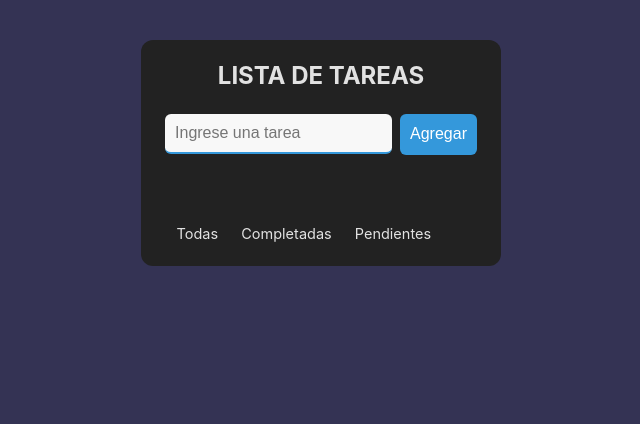
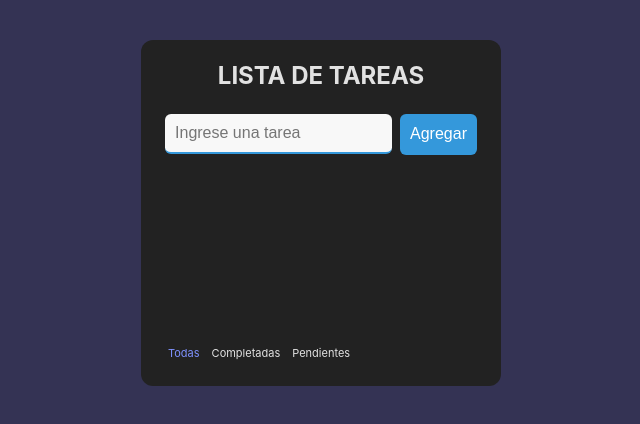
Before and after one commit to julianarrebola1591/argentina-programa-react-grupo1, a React (Vite) app in the folder proyecto-final/: page / in a window 1280 px wide. Shown: the top 424 px of the page, without its empty margins (319-959 px from the left). Built offline with nearby package versions, Linux system fonts and the light colour scheme; some icons are missing.

Commit message:
Combie un poco el css de los filtros y agregué funcionalidad

```diff
--- a/proyecto-final/src/App.jsx
+++ b/proyecto-final/src/App.jsx
@@ -38,19 +38,19 @@ function App() {
 
   const showAllTasks = () => {
     setFilter('all')
-    const newTasks = [...tasks]
+    setCurrentTasks(tasks)
   }
 
   const showCompletedTasks = () => {
     setFilter('completed')
     const newTasks = [...tasks]
-    setTasks(newTasks.filter((task) => task.taskDone === true))
+    setCurrentTasks(newTasks.filter((task) => task.taskDone === false))
   }
 
   const showPendingTasks = () => {
     setFilter('pending')
     const newTasks = [...tasks]
-    //setTasks(newTasks.filter((task) => task.taskDone === false))
+    setCurrentTasks(newTasks.filter((task) => task.taskDone === true))
   }
 
   console.log(tasks)
--- a/proyecto-final/src/components/Footer/Footer.css
+++ b/proyecto-final/src/components/Footer/Footer.css
@@ -7,16 +7,16 @@
 
 .filters-buttons {
     display: flex;
-    justify-content: space-around;
     align-items: center;
     width: 89%;
     cursor: pointer;
-
+    font-size: 10px;
 }
 
 .filter-option {
-    font-size: 14.5px;
+    font-size: 11px;
     padding: 3px;
+    margin-right: 6px;
     border-bottom: 1px solid transparent;
     transition: border, color .2s;
 }
@@ -37,3 +37,7 @@
     color: #943543;
     cursor: pointer;
 }
+
+.filters-selected{
+    color: rgb(127, 146, 255);
+}
--- a/proyecto-final/src/components/Footer/Footer.jsx
+++ b/proyecto-final/src/components/Footer/Footer.jsx
@@ -8,9 +8,9 @@ const Footer = ({ filter, setFilter, deleteDoneTasks, showAllTasks, showComplete
       {/* Los filtros pegados a la izquierda. Usar .filters-selected para resaltar
       de un color mas claro el que este seleccionado*/}
       <div className='filters-buttons'>
-        <span className={`filter-option all ${filter === "all" ? 'filters-selected' : ''}`} onClick={showAllTasks}>Todas</span>
-        <span className={`filter-option completed ${filter === "completed" ? 'filters-selected' : ''}`} onClick={showCompletedTasks}>Completadas</span>
-        <span className={`filter-option pending ${filter === "pending" ? 'filters-selected' : ''}`} onClick={showPendingTasks}>Pendientes</span>
+        <span className={`filter-option ${filter === "all" ? 'filters-selected' : ''}`} onClick={showAllTasks}>Todas</span>
+        <span className={`filter-option ${filter === "completed" ? 'filters-selected' : ''}`} onClick={showCompletedTasks}>Completadas</span>
+        <span className={`filter-option ${filter === "pending" ? 'filters-selected' : ''}`} onClick={showPendingTasks}>Pendientes</span>
       </div>
       {/* Colocar este icono a la derecha del todo */}
       <div className='filters-button__delete'>
--- a/proyecto-final/src/components/TaskForm/TaskForm.jsx
+++ b/proyecto-final/src/components/TaskForm/TaskForm.jsx
@@ -7,7 +7,7 @@ const TaskForm = ({addTask, tasks}) => {
     const text = document.getElementById("frm-task-input").value
     if (text){
       addTask({
-        id: tasks.length,
+        id: Math.random() + text,
         taskName: text,
         taskDone: true
     })
--- a/proyecto-final/src/components/TaskList/TaskList.css
+++ b/proyecto-final/src/components/TaskList/TaskList.css
@@ -1,3 +1,7 @@
 h1 {
   margin-top: 4px;
 }
+
+.tasks-container{
+  min-height: 120px;
+}
```
